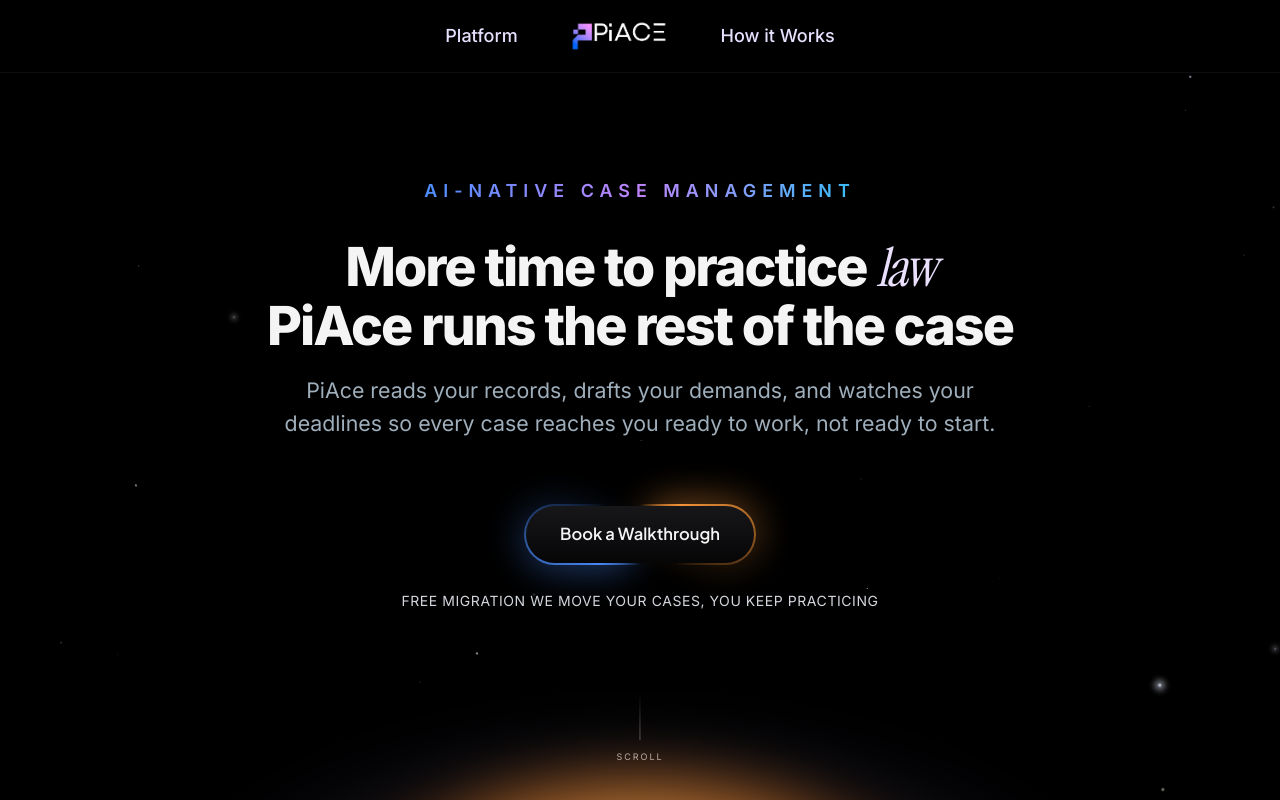
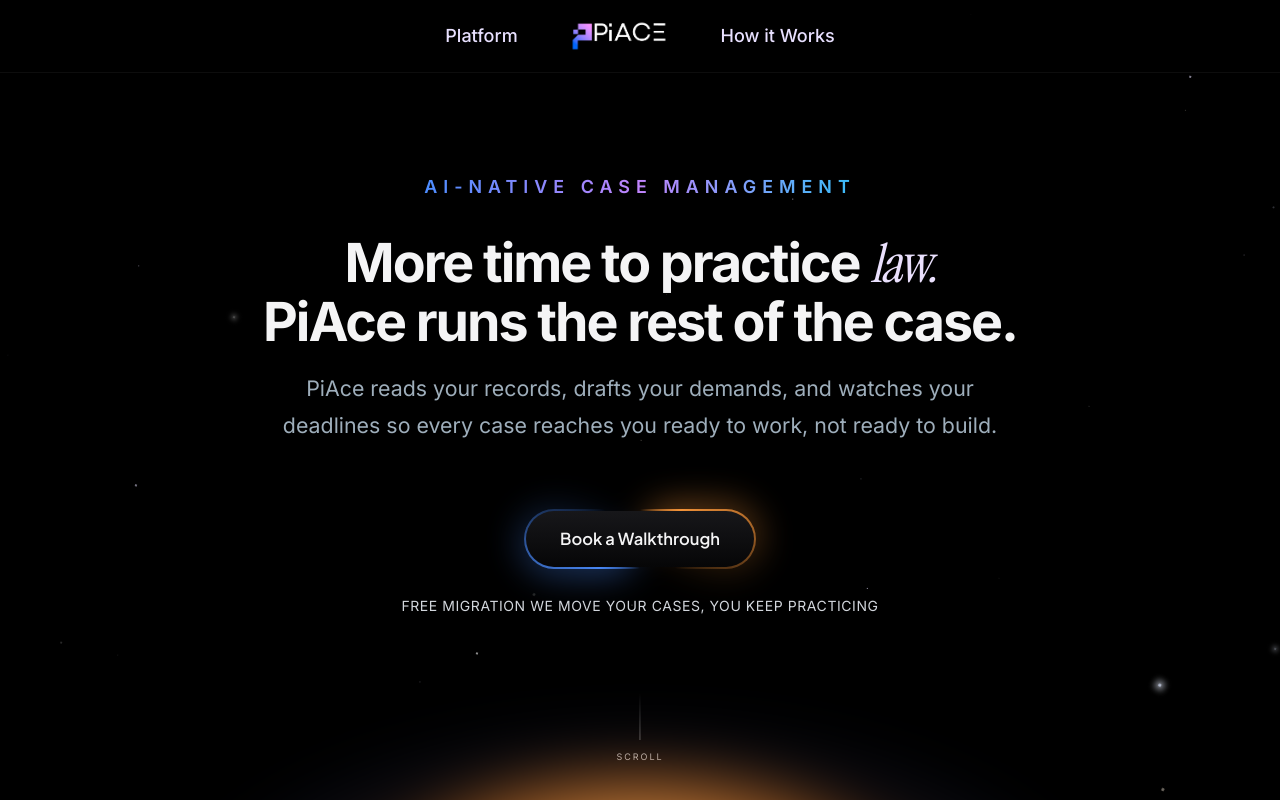
Before and after one commit to rikhinagra/piace-web, a Next.js app: page / in a window 1280 px wide. Shown: the top 800 px of the page. Built offline with nearby package versions, Linux system fonts and the light colour scheme.

Commit message:
Match Hero section to Figma: H1 weight, subtext line-height, copy fixes

```diff
--- a/components/Hero.tsx
+++ b/components/Hero.tsx
@@ -57,7 +57,7 @@
             <h1
               style={{
                 fontFamily: "var(--font-inter), sans-serif",
-                fontWeight: 800,
+                fontWeight: 700,
                 fontSize: "clamp(30px, 4.2vw, 60px)",
                 color: "#f4f4f5",
                 lineHeight: 1.06,
@@ -66,8 +66,8 @@
                 margin: "0 auto 20px",
               }}
             >
-              More time to practice <em className="serif-em" style={{ color: "#eae0fd" }}>law</em>
-              <br />PiAce runs the rest of the case
+              More time to practice <em className="serif-em" style={{ color: "#eae0fd" }}>law.</em>
+              <br />PiAce runs the rest of the case.
             </h1>
           </Reveal>
 
@@ -79,14 +79,14 @@
                 fontWeight: 400,
                 fontSize: "clamp(15px, 1.67vw, 24px)",
                 color: "#9eaebb",
-                lineHeight: 1.55,
+                lineHeight: 1.75,
                 maxWidth: "56ch",
                 margin: `0 auto clamp(52px, 5vw, 64px)`,
               }}
             >
               PiAce reads your records, drafts your demands, and watches your
               deadlines so every case reaches you ready to work, not ready to
-              start.
+              build.
             </p>
           </Reveal>
 
```
